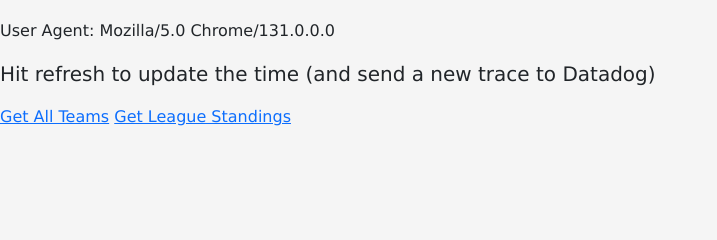
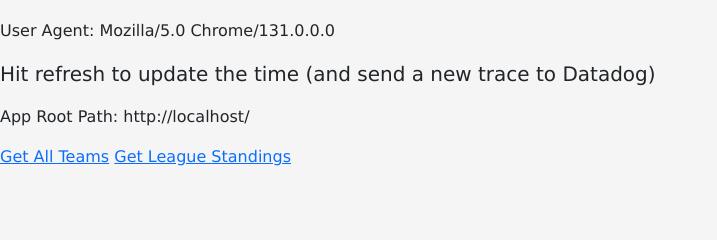
Before and after one commit to scotcurry/front-end, a Flask app: page / in a window 1280 px wide. Shown: the part 461-701 px from the top of the page, without its empty margins (0-717 px from the left). Run offline with Flask 3, Linux system fonts and the light colour scheme; some libraries are stand-ins or nearby versions.

Commit message:
Issues with paths.

```diff
--- a/app.py
+++ b/app.py
@@ -39,6 +39,7 @@ logger.level = logging.DEBUG
 
 @tracer.wrap()
 @app.route('/')
+@app.route('/index')
 def index_page():
     logger.info('Launching app!')
     local_time = datetime.datetime.now(timezone('US/Eastern'))
@@ -48,12 +49,14 @@ def index_page():
                                      str(local_time.year), str(local_time.year))
     current_time = '{}:{}:{}'.format(str(local_time.hour), str(local_time.minute),
                                      str(local_time.second))
+    app_root_path = request.base_url
 
     log_environment_variable = os.environ.get('DD_LOGS_INJECTION')
 
     return render_template('index.html', title='Index Page', current_time=current_time,
                            current_date=current_date, user_agent=user_agent,
-                           logs_injection_variable=log_environment_variable)
+                           logs_injection_variable=log_environment_variable,
+                           app_root_path=app_root_path)
 
 
 @app.route('/getteams', methods=['GET'])
@@ -166,8 +169,3 @@ def create_dora_incident_event():
 
     if datadog_service != '' and datadog_team != '':
         dora_json = {'dora': 'input'}
-
-
-    # try:
-    #     dora_incident_url = 'http://curryware-dora-webhook:8000/create_dora_incident'
-    #     response = requests.get(dora_incident_url, timeout=10)
--- a/templates/index.html
+++ b/templates/index.html
@@ -8,6 +8,7 @@
     <p class="font-weight-bold">DD_LOGS_INJECTION: {{ logs_injection_variable }}</p>
     <p>User Agent: {{ user_agent }}</p>
     <p class="lead">Hit refresh to update the time (and send a new trace to Datadog)</p>
+    <p>App Root Path: {{ app_root_path }}</p>
     <a href="./getteams">Get All Teams</a>
     <a href="./getstandings">Get League Standings</a>
   </div>
--- a/templates/layout.html
+++ b/templates/layout.html
@@ -6,9 +6,9 @@
     <meta name="description" content="Fantasy Stat App by Curryware">
     <meta name="author" content="Scot Curry">
     <link rel="icon" href="https://static.datadoghq.com/static/v/35.45399097/js/../../../c/7ec382ef/asset-7ec382efcef0bbf6e490.png">
-    <link rel="stylesheet" href="../static/dist/css/bootstrap.css">
-    <link rel="stylesheet" href="../static/dist/css/custom.css">
-    <title>{{ Curryware }}</title>
+    <link rel="stylesheet" href="{{ app_path_root }}/static/dist/css/bootstrap.css">
+    <link rel="stylesheet" href="{{ app_path_root }}/static/dist/css/custom.css">
+    <title>{{ title }}</title>
 </head>
 
 <body>
```
